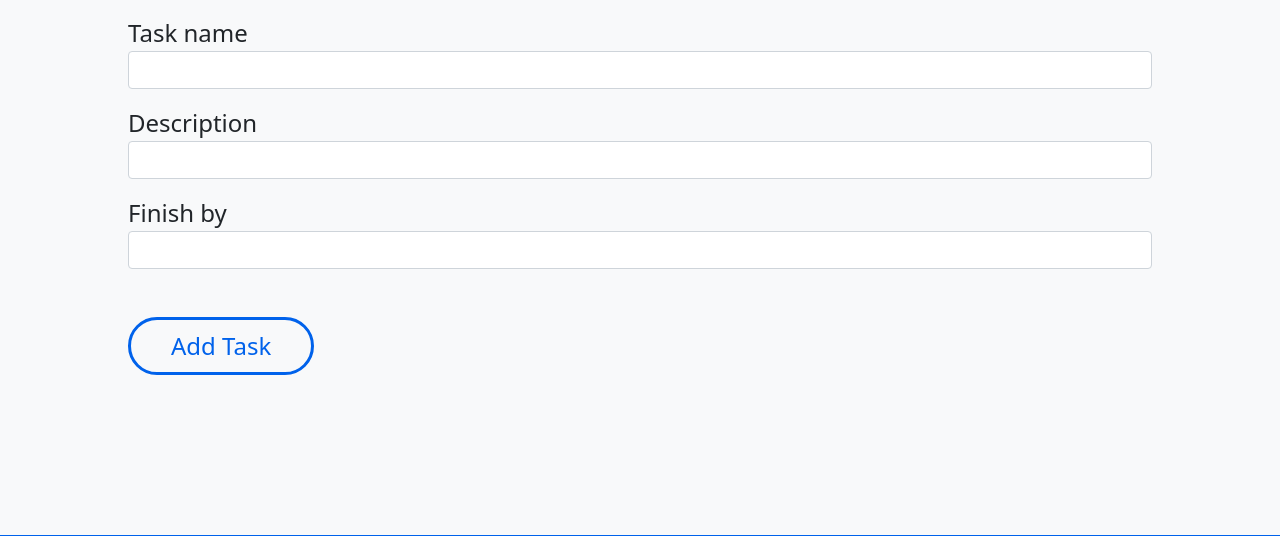
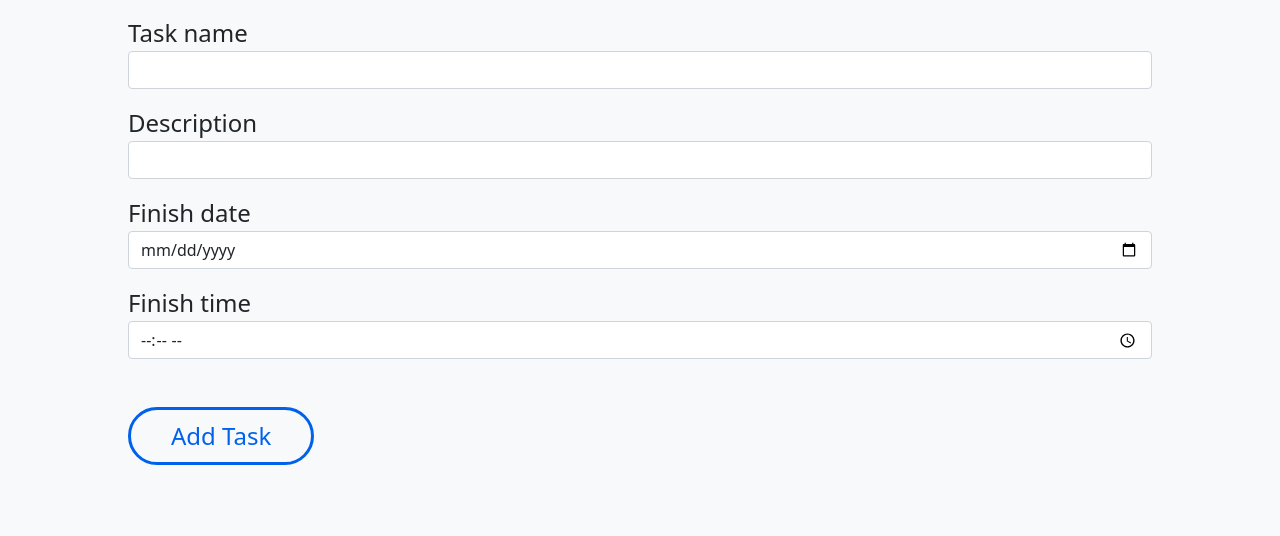
Before and after one commit to jiriVFX/todo_list, a Flask app: page / in a window 1280 px wide. Shown: the part 376-912 px from the top of the page. Run offline with Flask 2, Linux system fonts and the light colour scheme; data that the repository does not hold is empty; some libraries are stand-ins or nearby versions.

Commit message:
Add option to add new tasks to to-do list.

```diff
--- a/forms.py
+++ b/forms.py
@@ -1,5 +1,6 @@
 from flask_wtf import FlaskForm
-from wtforms import StringField, SubmitField, BooleanField, DateTimeField
+from wtforms import StringField, SubmitField, BooleanField
+from wtforms.fields.html5 import DateField, TimeField
 from wtforms.validators import DataRequired
 
 
@@ -7,5 +8,6 @@ from wtforms.validators import DataRequired
 class AddTaskForm(FlaskForm):
     task_name = StringField("Task name", validators=[DataRequired()])
     description = StringField("Description", validators=[DataRequired()])
-    finish_by = DateTimeField("Finish by", validators=[DataRequired()])
+    finish_date = DateField("Finish date", format="%d-%m-%Y", validators=[DataRequired()])
+    finish_time = TimeField("Finish time", format="%H:%M", validators=[DataRequired()])
     submit = SubmitField("Add Task")
--- a/main.py
+++ b/main.py
@@ -3,6 +3,7 @@ from flask_sqlalchemy import SQLAlchemy
 from flask_bootstrap import Bootstrap
 import os
 from forms import AddTaskForm
+from datetime import datetime
 
 app = Flask(__name__)
 Bootstrap(app)
@@ -24,7 +25,7 @@ class ToDo(db.Model):
     finished = db.Column(db.Boolean, nullable=False)
 
 
-@app.route("/")
+@app.route("/", methods=["POST", "GET"])
 def home():
     new_form = AddTaskForm()
     page = request.args.get("page", default=1, type=int)
@@ -35,10 +36,20 @@ def home():
 
 @app.route("/add", methods=["POST"])
 def add():
+    # Remove all previous flash messages
+    session.pop('_flashes', None)
+    flash("Enter valid datetime format.")
+
+    date = request.form.get("finish_date")
+    time = request.form["finish_time"]
+    date_time = date + " " + time
+    date_time = datetime.strptime(date_time, "%Y-%m-%d %H:%M")
+    print(date_time)
+
     new_list = ToDo(
         task_name=request.form["task_name"],
         description=request.form["description"],
-        finish_by=request.fomr["finish_by"],
+        finish_by=date_time,
         finished=False,
     )
     db.session.add(new_list)
@@ -61,8 +72,13 @@ def remove():
 
 if __name__ == '__main__':
     # db.create_all()
-
-    # todo_list = ToDo(task_name="Third record", description="Finish the third record", finish_by=datetime.now(), finished=False)
+    #
+    # todo_list = ToDo(
+    #     task_name="Third record",
+    #     description="Finish the third record",
+    #     finish_by=datetime.now(),
+    #     finished=False
+    # )
     # db.session.add(todo_list)
     # db.session.commit()
 
--- a/templates/todo_main.html
+++ b/templates/todo_main.html
@@ -7,7 +7,23 @@
               <div class="col-lg-12 col-md-12">
                 <h1>To do list</h1>
                 <p class="text-secondary">Add tasks to to-do list.</p>
-                {{ wtf.quick_form(form, novalidate=False, method="post", button_map={"add": "primary"}) }}
+                {% with messages = get_flashed_messages() %}
+                  {% if messages %}
+                    <ul class="flash">
+                    {% for message in messages %}
+                      <li>{{ message }}</li>
+                    {% endfor %}
+                    </ul>
+                  {% endif %}
+                {% endwith %}
+<!--                <form method="POST" action="{{ url_for('add') }}">-->
+<!--                  {{ form.csrf_token }}-->
+<!--                  {{ form.task_name.label }} {{ form.task_name(size=100) }}-->
+<!--                  {{ form.task_name.description }} {{ form.description(size=100) }}-->
+<!--                  {{ form.task_name.description }} {{ form.description(size=100) }}-->
+<!--                  <input type="submit" value="Go">-->
+<!--                </form>-->
+                {{ wtf.quick_form(form, action=url_for("add"), novalidate=False, method="post", button_map={"add": "primary"}) }}
               </div>
             </div>
           </div>
```
